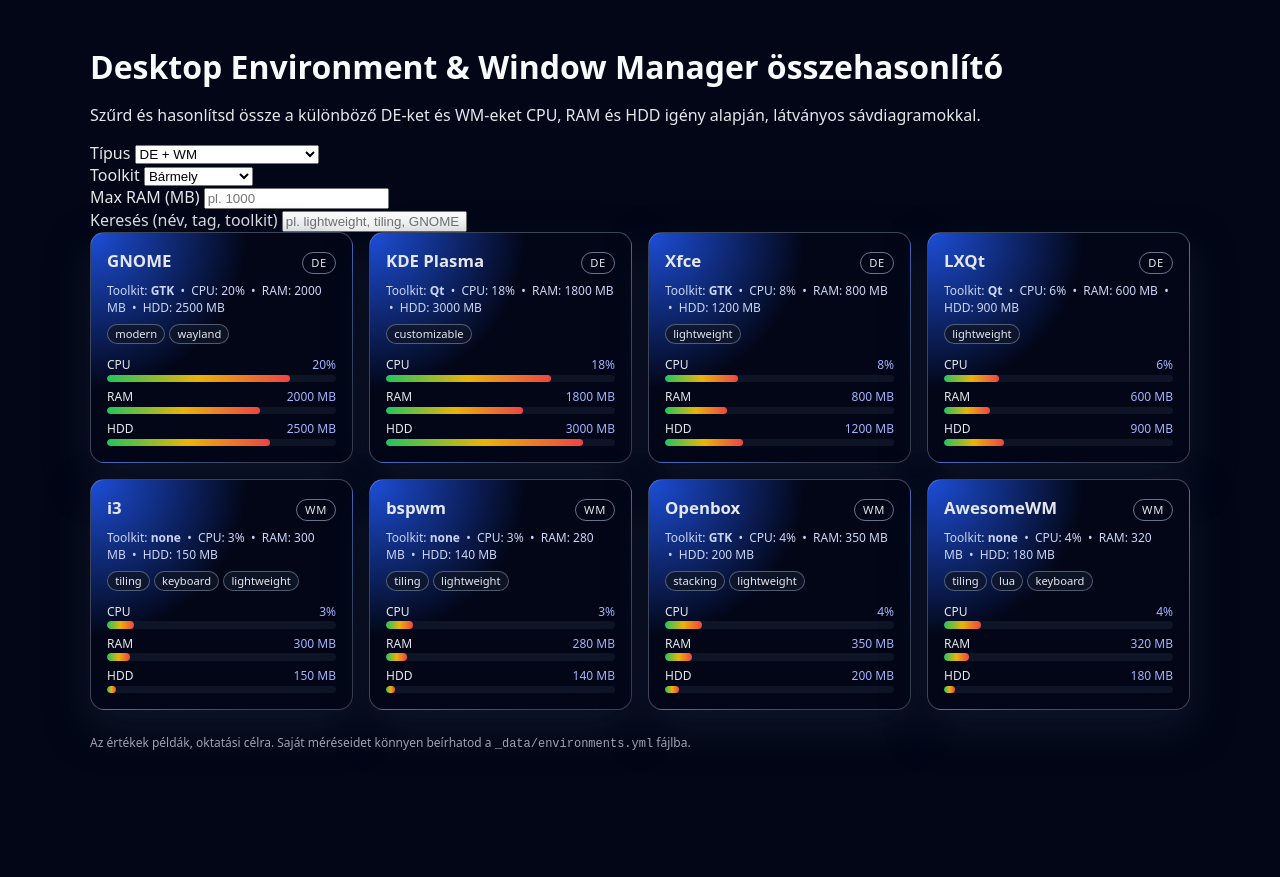
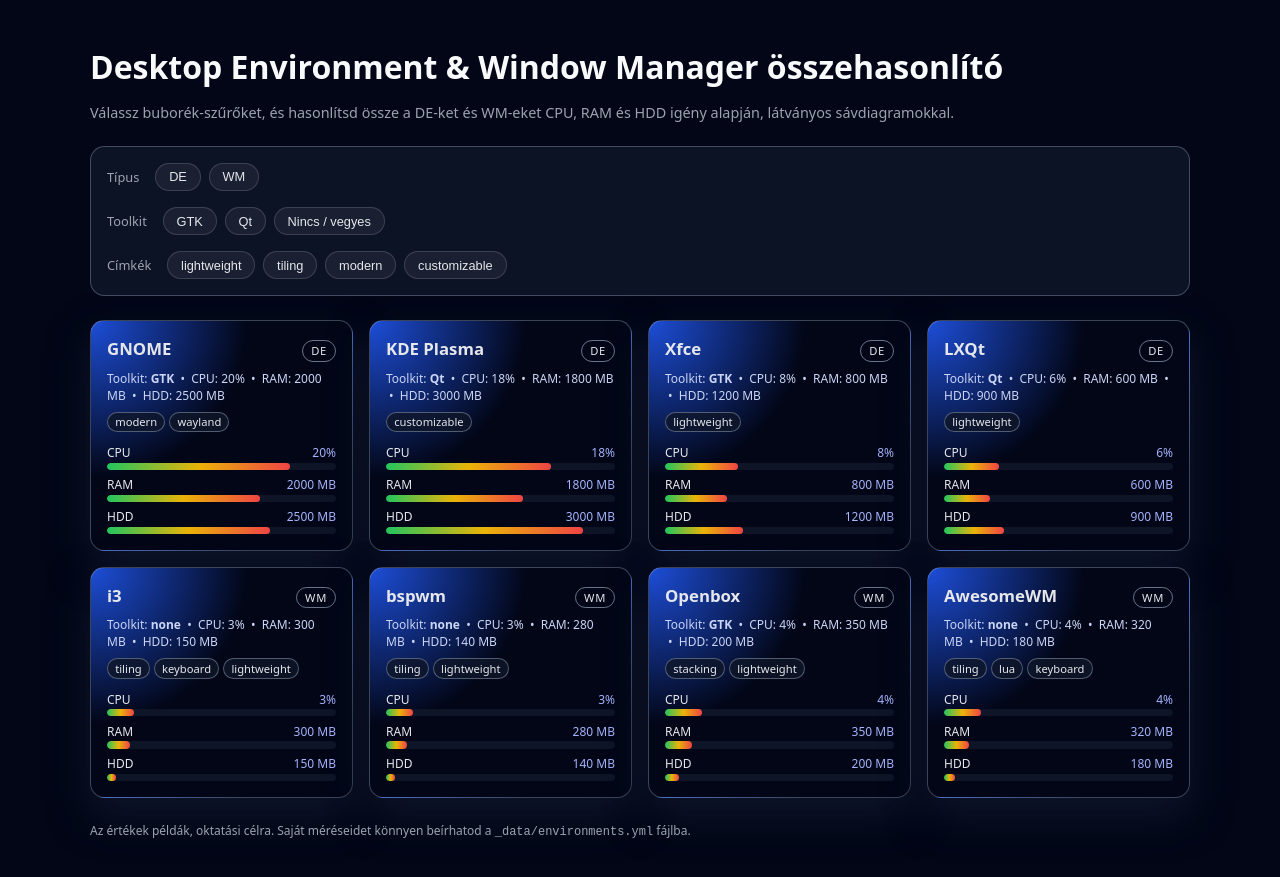
Before and after one commit to Pure-de-Arch/Pure-de-Arch.github.io, a Jekyll site: the page built from index.html, in a window 1280 px wide. Shown: the top 877 px of the page. Built offline with Jekyll 4.4.1, drawn with Linux system fonts in a browser that asks for light colours.

Commit message:
Update index.html

```diff
--- a/index.html
+++ b/index.html
@@ -13,39 +13,31 @@
 <body>
   <main class="wrapper">
     <h1>Desktop Environment & Window Manager összehasonlító</h1>
-    <p>
-      Szűrd és hasonlítsd össze a különböző DE-ket és WM-eket
+    <p class="lead">
+      Válassz buborék-szűrőket, és hasonlítsd össze a DE-ket és WM-eket
       CPU, RAM és HDD igény alapján, látványos sávdiagramokkal.
     </p>
 
-    <section class="filters">
-      <div>
-        <label for="filter-type">Típus</label>
-        <select id="filter-type">
-          <option value="all">DE + WM</option>
-          <option value="DE">Csak Desktop Environment</option>
-          <option value="WM">Csak Window Manager</option>
-        </select>
+    <section class="bubble-filters">
+      <div class="filter-group" data-filter="type">
+        <span class="filter-label">Típus</span>
+        <button class="bubble" data-value="DE">DE</button>
+        <button class="bubble" data-value="WM">WM</button>
       </div>
 
-      <div>
-        <label for="filter-toolkit">Toolkit</label>
-        <select id="filter-toolkit">
-          <option value="all">Bármely</option>
-          <option value="GTK">GTK</option>
-          <option value="Qt">Qt</option>
-          <option value="none">Nincs / vegyes</option>
-        </select>
+      <div class="filter-group" data-filter="toolkit">
+        <span class="filter-label">Toolkit</span>
+        <button class="bubble" data-value="GTK">GTK</button>
+        <button class="bubble" data-value="Qt">Qt</button>
+        <button class="bubble" data-value="none">Nincs / vegyes</button>
       </div>
 
-      <div>
-        <label for="filter-max-ram">Max RAM (MB)</label>
-        <input id="filter-max-ram" type="number" min="0" step="100" placeholder="pl. 1000">
-      </div>
-
-      <div>
-        <label for="filter-search">Keresés (név, tag, toolkit)</label>
-        <input id="filter-search" type="text" placeholder="pl. lightweight, tiling, GNOME">
+      <div class="filter-group" data-filter="tags">
+        <span class="filter-label">Címkék</span>
+        <button class="bubble" data-value="lightweight">lightweight</button>
+        <button class="bubble" data-value="tiling">tiling</button>
+        <button class="bubble" data-value="modern">modern</button>
+        <button class="bubble" data-value="customizable">customizable</button>
       </div>
     </section>
 
```
